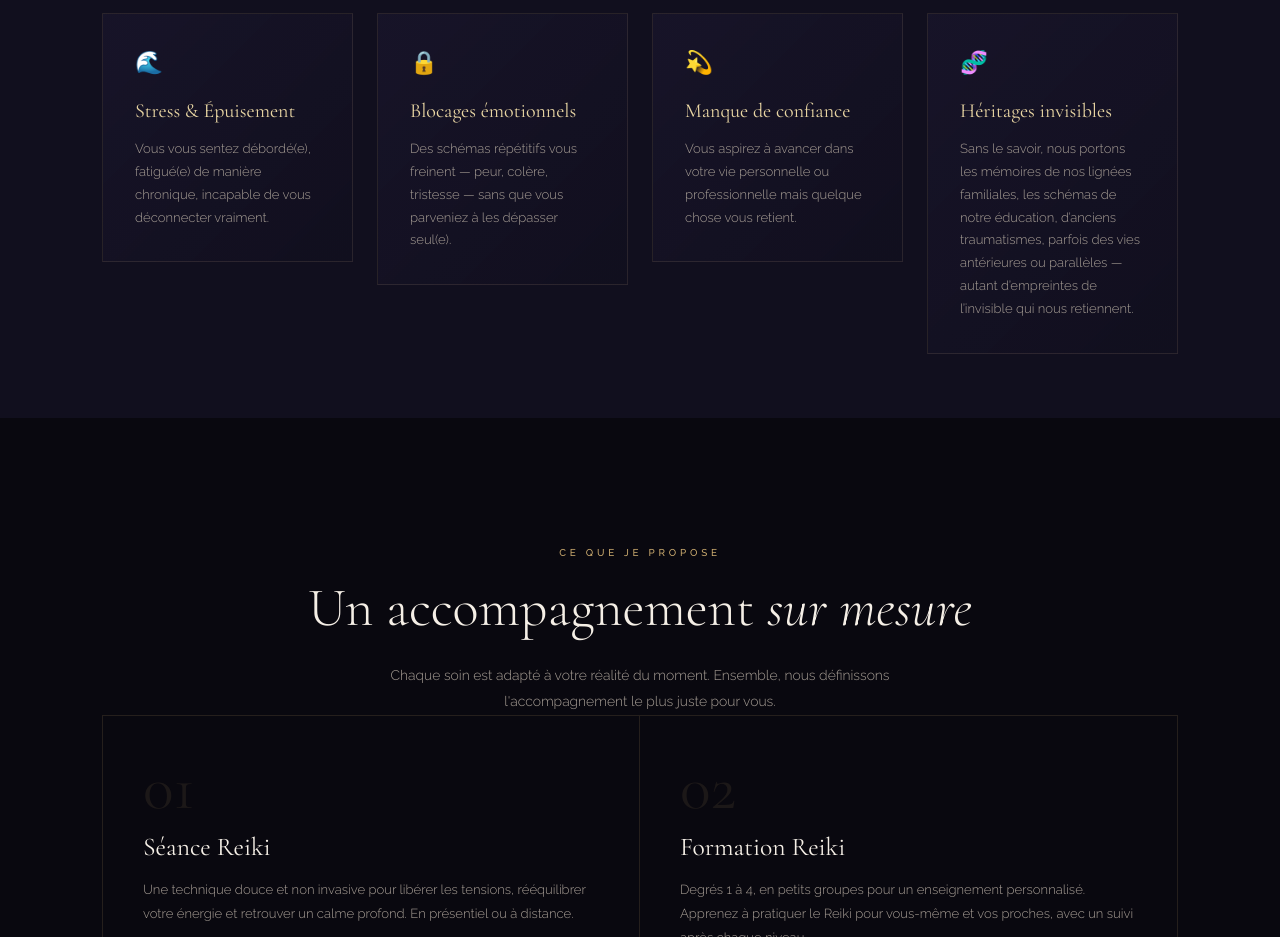
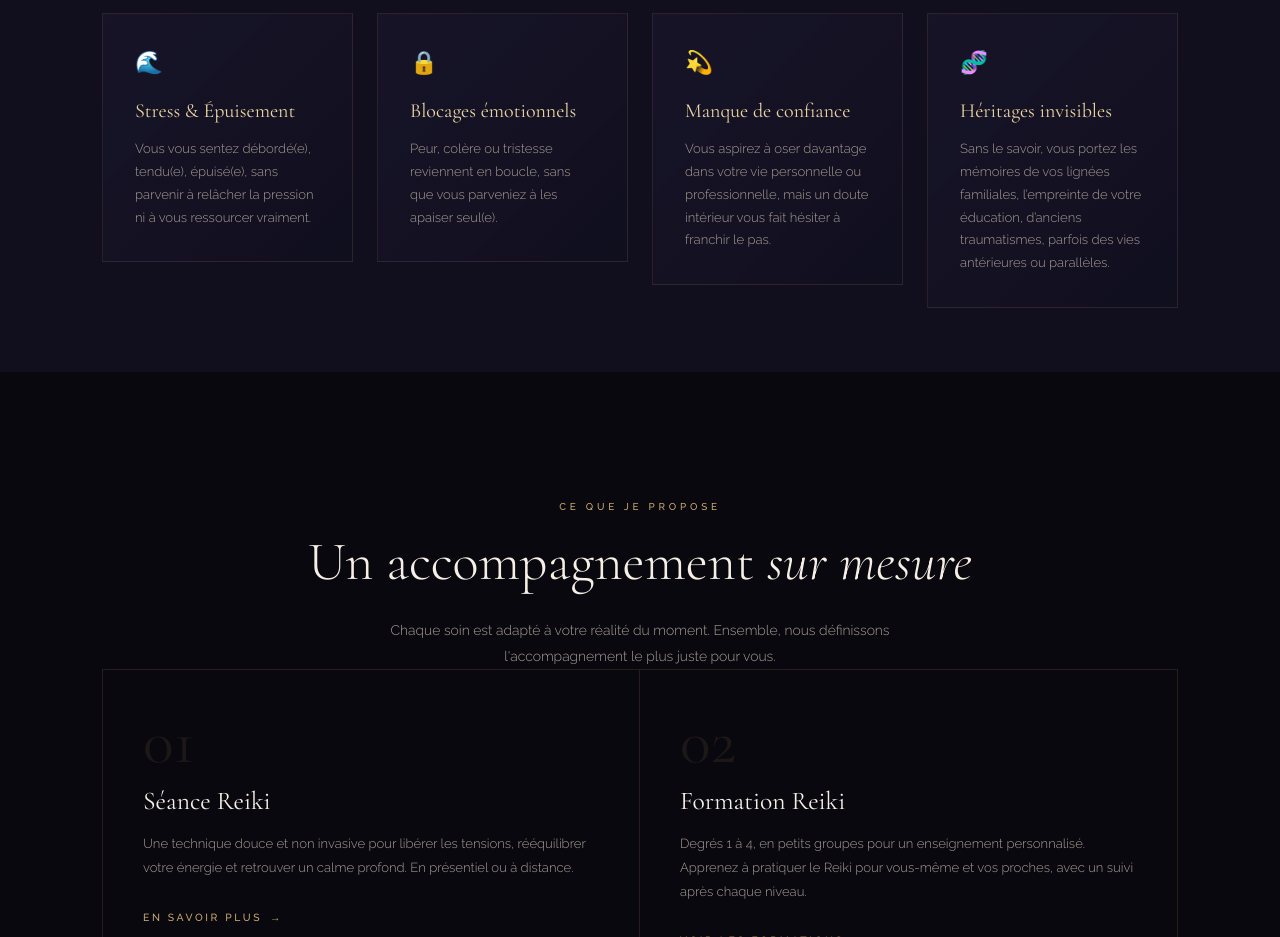
Before and after one commit to LucaMartinet7/Website_Carole, a React (Vite) app: page / in a window 1280 px wide. Shown: the part 1440-2377 px from the top of the page. Built offline with nearby package versions, Linux system fonts and the light colour scheme.

Commit message:
Reharmonize resonance cards to remove redundancy

```diff
--- a/src/content/siteContent.ts
+++ b/src/content/siteContent.ts
@@ -9,25 +9,25 @@ export const resonanceCards = [
     icon: '🌊',
     title: 'Stress & Épuisement',
     description:
-      'Vous vous sentez débordé(e), fatigué(e) de manière chronique, incapable de vous déconnecter vraiment.',
+      'Vous vous sentez débordé(e), tendu(e), épuisé(e), sans parvenir à relâcher la pression ni à vous ressourcer vraiment.',
   },
   {
     icon: '🔒',
     title: 'Blocages émotionnels',
     description:
-      'Des schémas répétitifs vous freinent — peur, colère, tristesse — sans que vous parveniez à les dépasser seul(e).',
+      'Peur, colère ou tristesse reviennent en boucle, sans que vous parveniez à les apaiser seul(e).',
   },
   {
     icon: '💫',
     title: 'Manque de confiance',
     description:
-      'Vous aspirez à avancer dans votre vie personnelle ou professionnelle mais quelque chose vous retient.',
+      'Vous aspirez à oser davantage dans votre vie personnelle ou professionnelle, mais un doute intérieur vous fait hésiter à franchir le pas.',
   },
   {
     icon: '🧬',
     title: 'Héritages invisibles',
     description:
-      'Sans le savoir, nous portons les mémoires de nos lignées familiales, les schémas de notre éducation, d’anciens traumatismes, parfois des vies antérieures ou parallèles — autant d’empreintes de l’invisible qui nous retiennent.',
+      'Sans le savoir, vous portez les mémoires de vos lignées familiales, l’empreinte de votre éducation, d’anciens traumatismes, parfois des vies antérieures ou parallèles.',
   },
 ] as const
 
```
